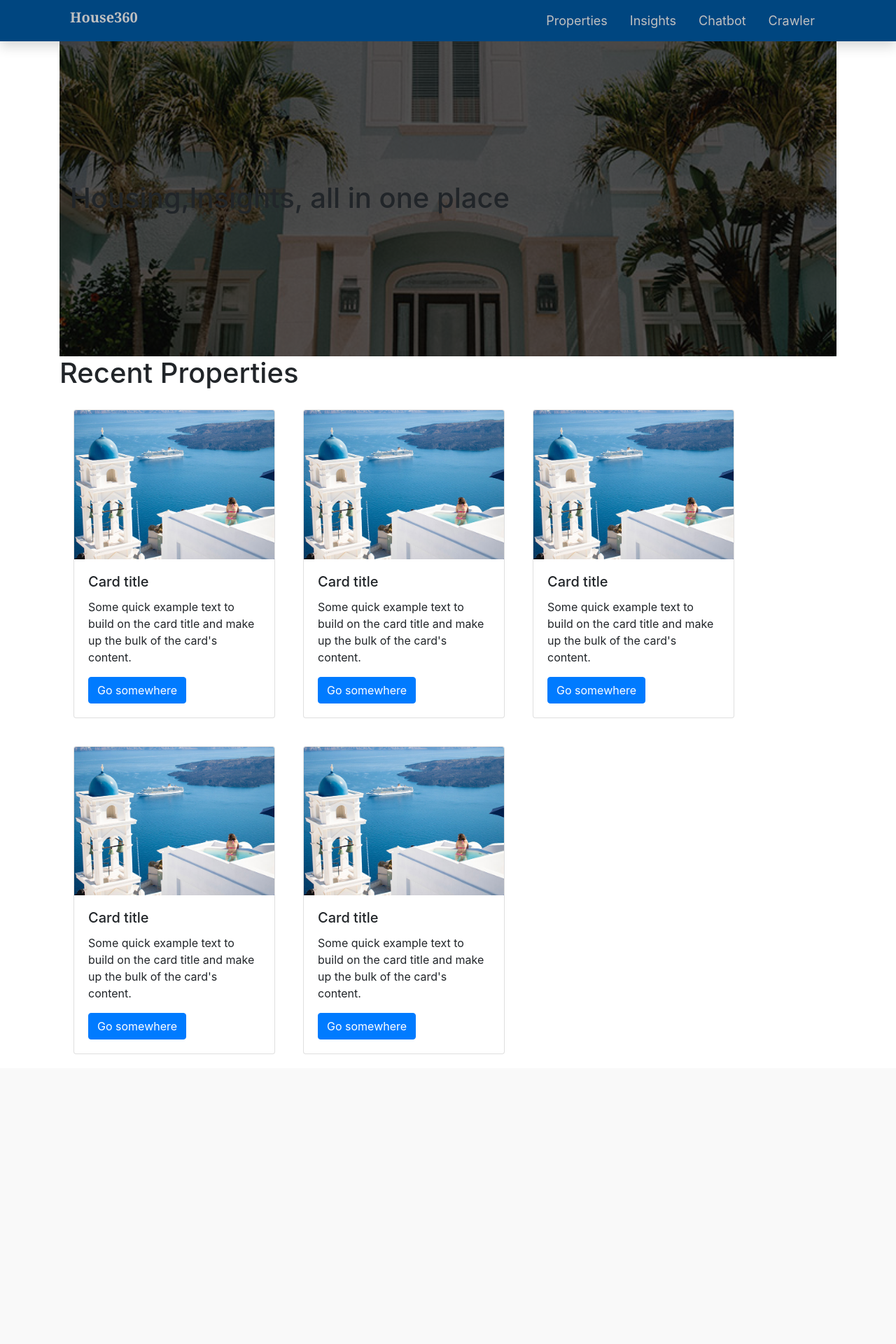
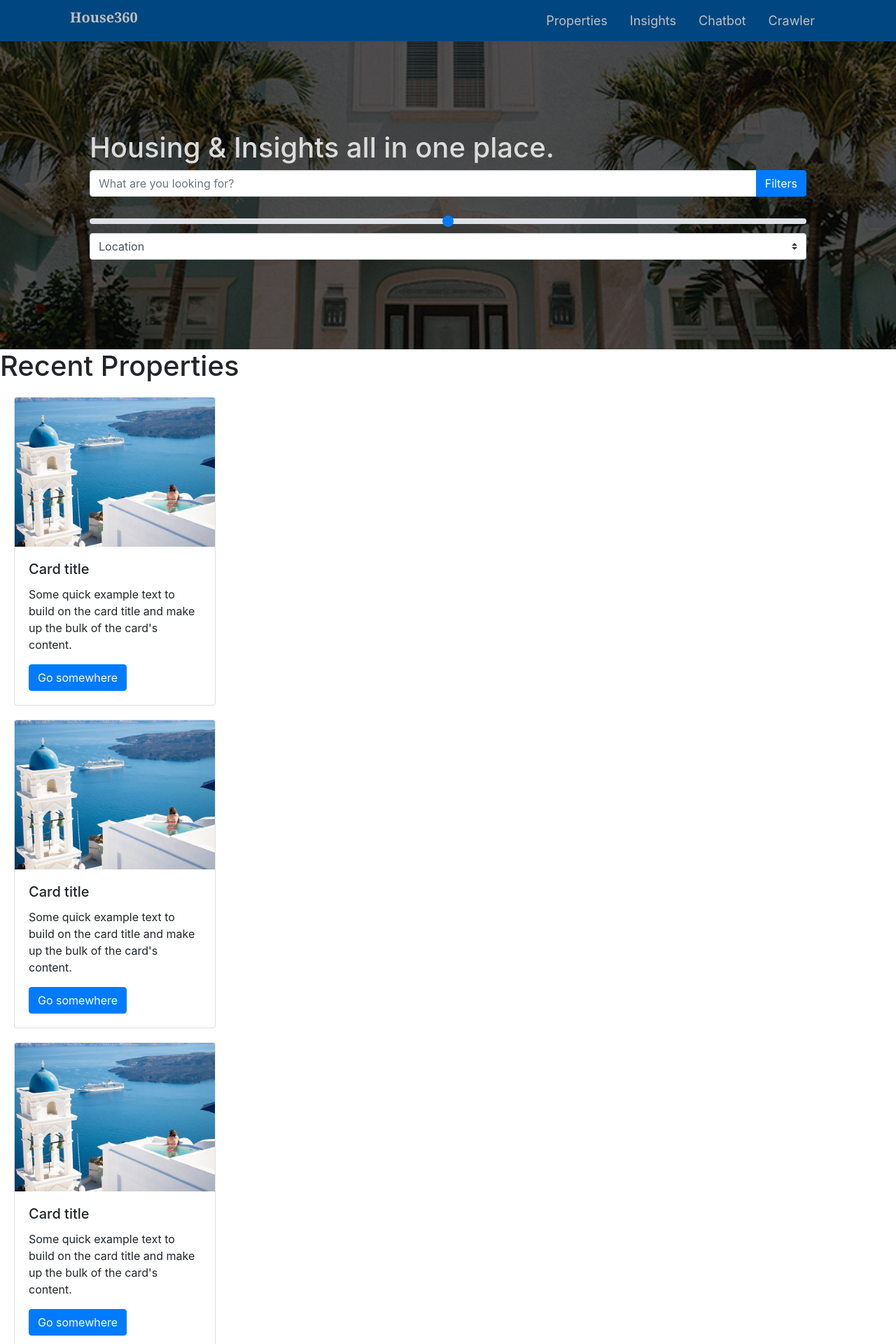
Before and after one commit to PeterKahenya/House360, a Django app: page / in a window 1280 px wide. Shown: the top 1920 px of the page at 70% size. Before the commit the page ends 1506 px from the top, so only its background shows below. Run offline with Django 3.2, Linux system fonts and the light colour scheme; some libraries are stand-ins or nearby versions.

Commit message:
design filter and searchbar

```diff
--- a/static/css/home.css
+++ b/static/css/home.css
@@ -1,12 +1,12 @@
 .home{
     background: linear-gradient(#000000ad,#000000ad), url(../img/property_8.jpg);
     width: 100%;
-	height: 450px;
 	background-repeat: no-repeat;
 	background-size: cover;
 	background-position: center center;
+
 }
 
 .introbar{
-    padding-top: 200px;
+    padding: 10%;
 }
--- a/templates/base.html
+++ b/templates/base.html
@@ -8,6 +8,7 @@
     <link rel="stylesheet" href="{% static 'css/bootstrap.min.css' %}">
     <link rel="stylesheet" href="{% static 'css/base.css' %}">
     <title>House360|{% block title %}
+
     {% endblock title %}</title>
 </head>
 <body>
--- a/templates/crawler.html
+++ b/templates/crawler.html
@@ -7,6 +7,7 @@
 Crawler
 {% endblock title %}
 {% block content %}
+<div class="container">
     <h1>House360 Crawler</h1>
     <form action="" method="post">
         {% csrf_token %}
@@ -14,4 +15,5 @@ Crawler
         <input type="text" name="site" id="" class="form-control" placeholder="Enter the site to crawl...">
         <button type="submit" class="btn btn-primary">Crawl</button>
     </form>
+</div>
 {% endblock content %}
--- a/templates/home.html
+++ b/templates/home.html
@@ -8,19 +8,20 @@ Home
 {% block content %}
 {% load static %}
 <link rel="stylesheet" href="{% static 'css/home.css' %}">
-<div class="container">
 
 <div class="home">
-        <div class="container">
-            <div class="introbar">
-                    <h1>Housing,Insights, all in one place</h1>
+    <div class="introbar" style="color: gainsboro;">
+        <h1>
+            Housing & Insights all in one place.
+        </h1>
 
-            </div>
+        {% include 'nav.html' %}
 
     </div>
 </div>
+
     <h1>Recent Properties</h1>
-    <div style="display:flex;flex-wrap: wrap;flex-direction: row;">
+<div id="properties-list">
     {% for x in common %}
         <div class="card" style="width: 18rem;margin: 20px;">
             <img src="{% static 'img/city_3.jpg' %}" class="card-img-top" alt="...">
@@ -31,7 +32,6 @@ Home
             </div>
         </div>
     {% endfor %}
+</div>
 
-    </div>
-</div>
 {% endblock content %}
--- a/templates/nav.html
+++ b/templates/nav.html
@@ -1,52 +1,28 @@
-    <div class="my_header shadow-sm">
-        <div class="my_logo">
-                <a href="/">House360</a>
+{% load static %}
+<link rel="stylesheet" href="{% static 'css/nav.css' %}">
+
+<form action="" method="post">
+            <div class="input-group mb-4">
+                <input type="text" class="form-control" placeholder="What are you looking for?" aria-describedby="button-addon2">
+                <div class="input-group-append">
+                    <button class="btn btn-primary" type="button" id="button-addon2" onclick="reveal()">Filters</button>
+                </div>
+            </div>
+        </form>
+
+        <div id="filter">
+            <input type="range" class="custom-range" id="customRange1">
+            <select class="custom-select">
+                <option selected>Location</option>
+                <option value="1">One</option>
+                <option value="2">Two</option>
+                <option value="3">Three</option>
+            </select>
         </div>
-        <div class="my_menu">
-                <a href="/properties">Properties</a>
-                <a href="/insights">Insights</a>
-                <a href="/chatbot">Chatbot</a>
-                <a href="/crawler">Crawler</a>
-        </div>
+        <script>
 
-    </div>
-    	<div class="menu trans_500">
-		<div class="menu_content d-flex flex-column align-items-center justify-content-center text-center">
-			<div class="menu_close_container"><div class="menu_close"></div></div>
-			<div class="logo menu_logo">
-				<a href="#">
-					<div class="logo_container d-flex flex-row align-items-start justify-content-start">
-						<div class="logo_image"><div><img src="images/logo.png" alt=""></div></div>
-					</div>
-				</a>
-			</div>
-			<ul>
-				<li class="menu_item"><a href="index.html">Home</a></li>
-				<li class="menu_item"><a href="about.html">About us</a></li>
-				<li class="menu_item"><a href="#">Speakers</a></li>
-				<li class="menu_item"><a href="#">Tickets</a></li>
-				<li class="menu_item"><a href="news.html">News</a></li>
-				<li class="menu_item"><a href="contact.html">Contact</a></li>
-			</ul>
-		</div>
-		<div class="menu_phone"><span>call us: </span>652 345 3222 11</div>
-	</div>
+            function reveal() {
+               document.getElementById('filter').style.display=document.getElementById('filter').style.display==="flex"?"none":"flex"
+            }
 
-
-<h1 style="background-color: teal;color: silver;">House360 Assistant Bot</h1>
-    <div style="display: flex;flex-direction: column;align-content: space-between;">
-        <div class="chatlogs" style="background-color: gainsboro;">
-            <div class="msg-me">
-                Houses in Nairobi
-            </div>
-            <div class="msg-bot">
-                Lorem ipsum dolor sit amet consectetur adipisicing elit. Qui officiis cumque optio quae doloribus! Quo ipsum exercitationem, illo expedita tempore minus incidunt pariatur voluptate, esse molestias reprehenderit eos doloremque maiores.
-            </div>
-        </div>
-        <div class="chatbox" style="background:blue;display: flex;padding: 0 200px;">
-            <input type="text" class="form-control" name="query" id="">
-            <button type="submit" class="btn btn-primary">
-                Send
-            </button>
-        </div>
-    </div>
+            </script>
--- a/templates/properties.html
+++ b/templates/properties.html
@@ -7,7 +7,9 @@ Properties
 
 {% block content %}
 {% load static %}
+<div class="container">
  <h1>House360 Properties List</h1>
+ {% include 'nav.html' %}
  <div style="display:flex;flex-wrap: wrap;flex-direction: row;">
 {% for x in properties %}
             <div class="card" style="width: 18rem;margin: 20px;">
@@ -20,4 +22,5 @@ Properties
             </div>
 {% endfor %}
 </div>
+</div>
 {% endblock content %}
```
Also changed, not shown: static/css/base.css (line endings or trailing spaces). Lines whose indentation alone changed are shown as unchanged.
